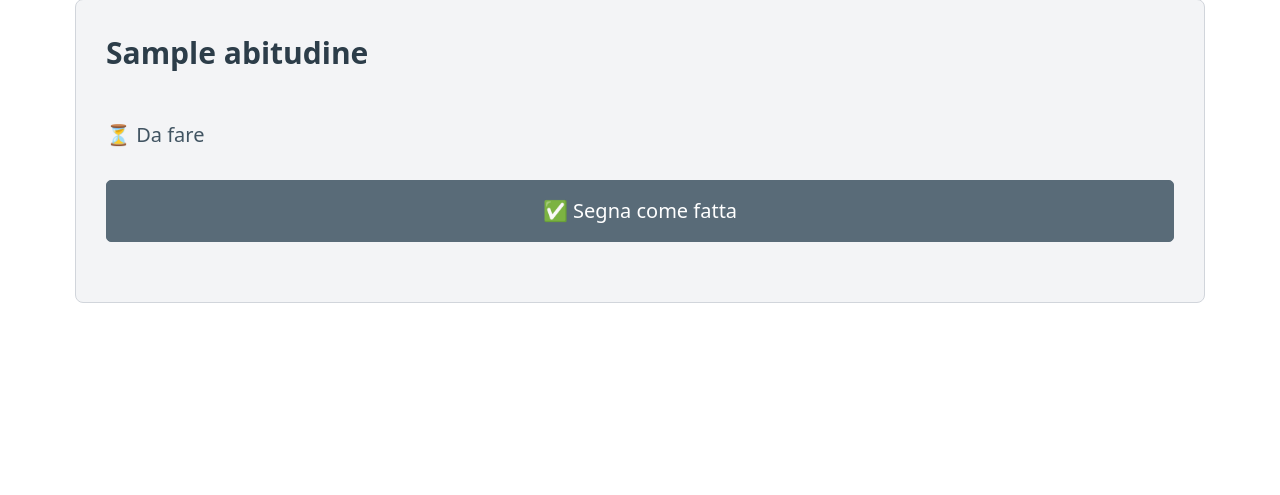
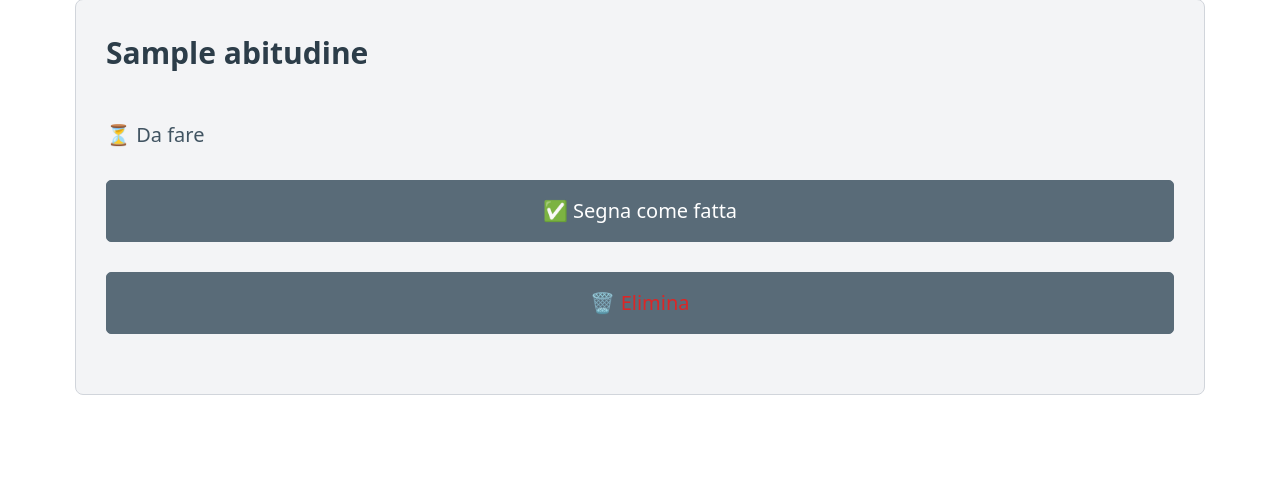
Before and after one commit to ectorr01/dashboard-abitudini, a Django app: page / in a window 1280 px wide. Shown: the part 1756-2251 px from the top of the page. Before the commit the page ends 2059 px from the top, so only its background shows below. Run offline with Django 5.2, Linux system fonts and the light colour scheme; a user stored in the database is signed in; tables that the repository leaves empty hold one stand-in row (values such as "Sample post").

Commit message:
feat(tracker): aggiunta funzionalità cancella abitudine con conferma

```diff
--- a/tracker/templates/tracker/dashboard.html
+++ b/tracker/templates/tracker/dashboard.html
@@ -105,6 +105,7 @@
         <button type="submit">Aggiungi</button>
     </form>
 </section>
+
     <!-- Lista abitudini del giorno selezionato -->
     <main>
         <h3>Abitudini del {{ data_selezionata|date:"d/m/Y" }}</h3>
@@ -123,6 +124,14 @@
                     {% if item.completata %}↩️ Segna come non fatta{% else %}✅ Segna come fatta{% endif %}
                 </button>
             </form>
+            <!-- Form eliminazione (nuovo) -->
+    <form action="{% url 'elimina_abitudine' item.abitudine.id %}" method="post"
+          onsubmit="return confirm('Eliminare {{ item.abitudine.nome }}? Anche tutti i log storici verranno cancellati.')">
+        {% csrf_token %}
+        <button type="submit" class="secondary" style="color:#dc2626;">
+            🗑️ Elimina
+        </button>
+    </form>
         </div>
         {% empty %}
         <article>
--- a/tracker/urls.py
+++ b/tracker/urls.py
@@ -4,5 +4,6 @@ from . import views
 urlpatterns = [
     path('', views.dashboard, name='dashboard'),
     path('toggle/<int:abitudine_id>/', views.toggle_abitudine, name='toggle_abitudine'),
-    path('aggiungi/', views.aggiungi_abitudine, name='aggiungi_abitudine'),  # ← nuova
+    path('aggiungi/', views.aggiungi_abitudine, name='aggiungi_abitudine'),
+    path('elimina/<int:abitudine_id>/', views.elimina_abitudine, name='elimina_abitudine'),
 ]
--- a/tracker/views.py
+++ b/tracker/views.py
@@ -128,3 +128,12 @@ def aggiungi_abitudine(request):
     else:
         messages.error(request, "❌ Nome non valido o già esistente.")
     return redirect('dashboard')
+
+@login_required
+@require_POST
+def elimina_abitudine(request, abitudine_id):
+    abitudine = get_object_or_404(Abitudine, id=abitudine_id, proprietario=request.user)
+    nome = abitudine.nome
+    abitudine.delete()
+    messages.success(request, f"🗑️ '{nome}' eliminata.")
+    return redirect('dashboard')
```
